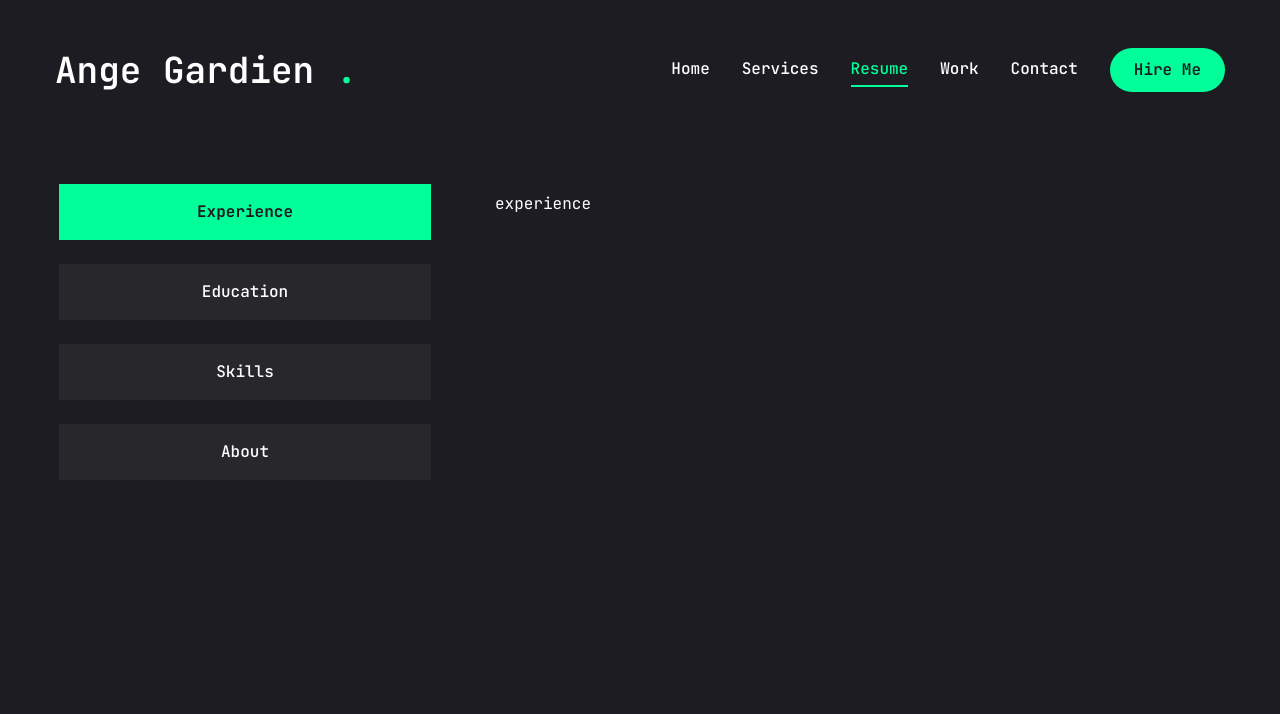
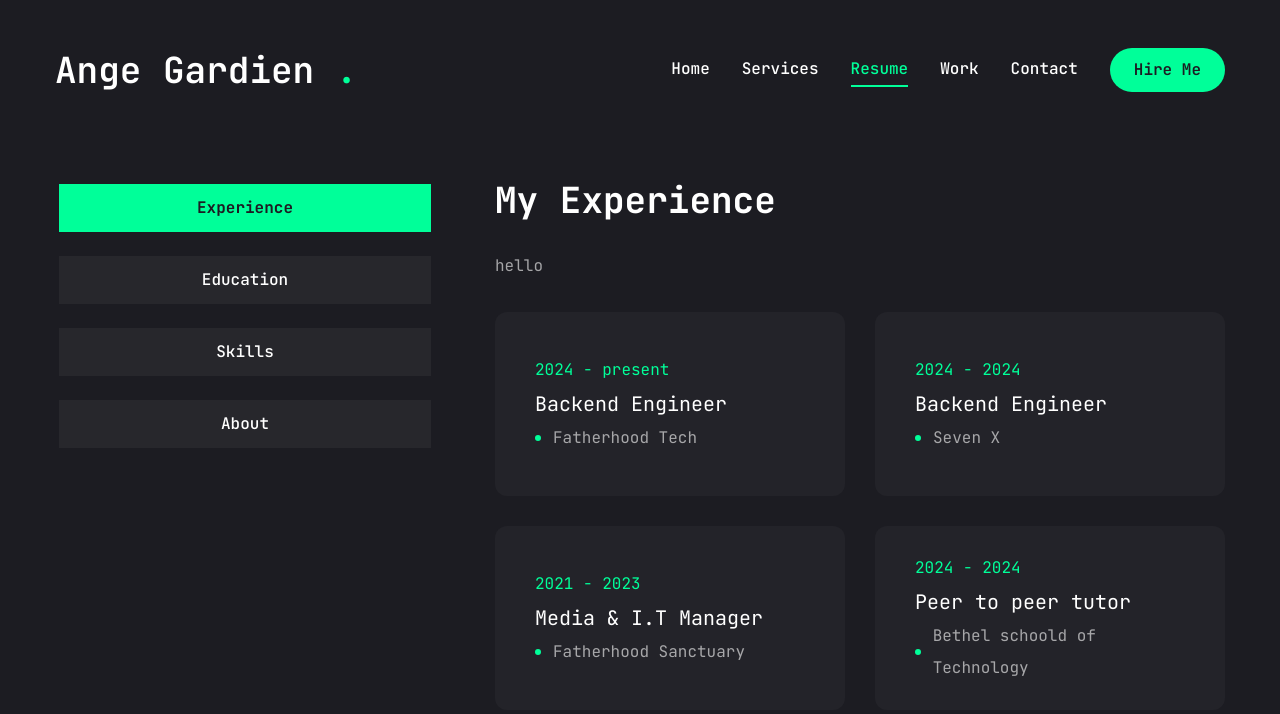
Before and after one commit to ange-gardien1/my-portfolio, a Next.js app: page /resume in a window 1280 px wide. Shown: the top 714 px of the page. Built offline with nearby package versions, Linux system fonts and the light colour scheme.

Commit message:
skills setted up

```diff
--- a/app/resume/page.jsx
+++ b/app/resume/page.jsx
@@ -194,7 +194,92 @@
           </TabsList>
           <div className="min-h-[70vh] w-full">
             <TabsContent value="experience" className="w-full">
-               experience
+              <div className="flex flex-col gap-[30px] text-center xl:text-left">
+                <h3 className="text-4xl font-bold">{experience.title}</h3>
+                <p className="max-w-[600px] text-white/60 mx-auto xl:mx-0">
+                  {experience.description}
+                </p>
+                <ScrollArea className="h-[400px]">
+                  <ul className="grid grid-cols-1 lg:grid-cols-2 gap-[30px]">
+                    {experience.items.map((item, index) => {
+                      return (
+                        <li
+                          key={index}
+                          className="bg-[#232329] h-[184px] py-6 px-10 rounded-xl flex flex-col justify-center items-center lg:items-start gap-1"
+                        >
+                          <span className="text-accent">{item.duration}</span>
+                          <h3 className="text-xl max-w-[260px] min-h-[60] text-center lg-text-left">
+                            {item.position}
+                          </h3>
+                          <div className="flex items-center gap-3">
+                            <span className="w-[6px] h-[6px] rounded-full bg-accent"></span>
+                            <p className="text-white/60">{item.company}</p>
+                          </div>
+                        </li>
+                      );
+                    })}
+                  </ul>
+                </ScrollArea>
+              </div>
+            </TabsContent>
+
+            <TabsContent value="education" className="w-full">
+              <div className="flex flex-col gap-[30px] text-center xl:text-left">
+                <h3 className="text-4xl font-bold">{education.title}</h3>
+                <p className="max-w-[600px] text-white/60 mx-auto xl:mx-0">
+                  {education.description}
+                </p>
+                <ScrollArea className="h-[400px]">
+                  <ul className="grid grid-cols-1 lg:grid-cols-2 gap-[30px]">
+                    {education.items.map((item, index) => {
+                      return (
+                        <li
+                          key={index}
+                          className="bg-[#232329] h-[184px] py-6 px-10 rounded-xl flex flex-col justify-center items-center lg:items-start gap-1"
+                        >
+                          <span className="text-accent">{item.duration}</span>
+                          <h3 className="text-xl max-w-[260px] min-h-[60] text-center lg-text-left">
+                            {item.degree}
+                          </h3>
+                          <div className="flex items-center gap-3">
+                            <span className="w-[6px] h-[6px] rounded-full bg-accent"></span>
+                            <p className="text-white/60">{item.institution}</p>
+                          </div>
+                        </li>
+                      );
+                    })}
+                  </ul>
+                </ScrollArea>
+              </div>
+            </TabsContent>
+            <TabsContent value="skills" className="w-full h-full">
+              <div className="flex flex-col gap-[30px]">
+                <div className="flex flex-col gap-[30px] text-center xl:text-left">
+                  <h3 className="text-4xl flex font-bold">{skills.title}</h3>
+                  <p className="max-w-[600px] text-white/60 mx-auto xl:mx-0">
+                    {skills.description}
+                  </p>
+                </div>
+                <ul className="grid grid-cols-2 sm:grid-cols-3 md:grid-cols-4 gap-4 xl:gap-[30px]">
+                  {skills.skillList.map((skill, index) => {
+                    return <li key={index}>
+                      <TooltipProvider delayDuration={100}>
+                        <Tooltip>
+                          <TooltipTrigger className="w-full h-[150px] bg-[#232329] rounded-xl flex justify-center items-center group">
+                            <div className="text-6xl group-hover:text-accent transition-all duration-300">{skill.icon}</div>
+                          </TooltipTrigger>
+                          <TooltipContent>
+                            <p className="capitalize">{skill.name}</p>
+                          </TooltipContent>
+                        </Tooltip>
+                      </TooltipProvider>
+                    </li>;
+                  })}
+                </ul>
+              </div>
+            </TabsContent>
+            <TabsContent value="about" className="w-full">
+              about
             </TabsContent>
           </div>
         </Tabs>
--- a/components/ui/scroll-area.jsx
+++ b/components/ui/scroll-area.jsx
@@ -32,7 +32,7 @@
       className
     )}
     {...props}>
-    <ScrollAreaPrimitive.ScrollAreaThumb className="relative flex-1 rounded-full bg-slate-200 dark:bg-slate-800" />
+    <ScrollAreaPrimitive.ScrollAreaThumb className="relative flex-1 rounded-full bg-accent dark:bg-slate-800" />
   </ScrollAreaPrimitive.ScrollAreaScrollbar>
 ))
 ScrollBar.displayName = ScrollAreaPrimitive.ScrollAreaScrollbar.displayName
--- a/components/ui/tabs.jsx
+++ b/components/ui/tabs.jsx
@@ -22,7 +22,7 @@
   <TabsPrimitive.Trigger
     ref={ref}
     className={cn(
-      "inline-flex items-center w-full bg-[#27272c] justify-center whitespace-nowrap text-white rounded-lg p-3 text-balance font-medium ring-offset-white transition-all disabled:pointer-events-none disabled:opacity:50 data-[state=active]:bg-accent data-[state=active]:text-primary  data-[state=active]:font-bold data-[state=active]:shadow-sm",
+      "inline-flex items-center w-full bg-[#27272c] justify-center whitespace-nowrap text-white rounded-lg p-3 text-base font-medium ring-offset-white transition-all disabled:pointer-events-none disabled:opacity:50 data-[state=active]:bg-accent data-[state=active]:text-primary  data-[state=active]:font-bold data-[state=active]:shadow-sm",
       className
     )}
     {...props} />
@@ -33,7 +33,7 @@
   <TabsPrimitive.Content
     ref={ref}
     className={cn(
-      "mt-2 ring-offset-white focus-visible:outline-none focus-visible:ring-2 focus-visible:ring-slate-950 focus-visible:ring-offset-2 dark:ring-offset-slate-950 dark:focus-visible:ring-slate-300",
+      "min-h-[480px] ring-offset-white focus-visible:outline-none focus-visible:ring-2 focus-visible:ring-slate-950 focus-visible:ring-offset-2 dark:ring-offset-slate-950 dark:focus-visible:ring-slate-300",
       className
     )}
     {...props} />
```
